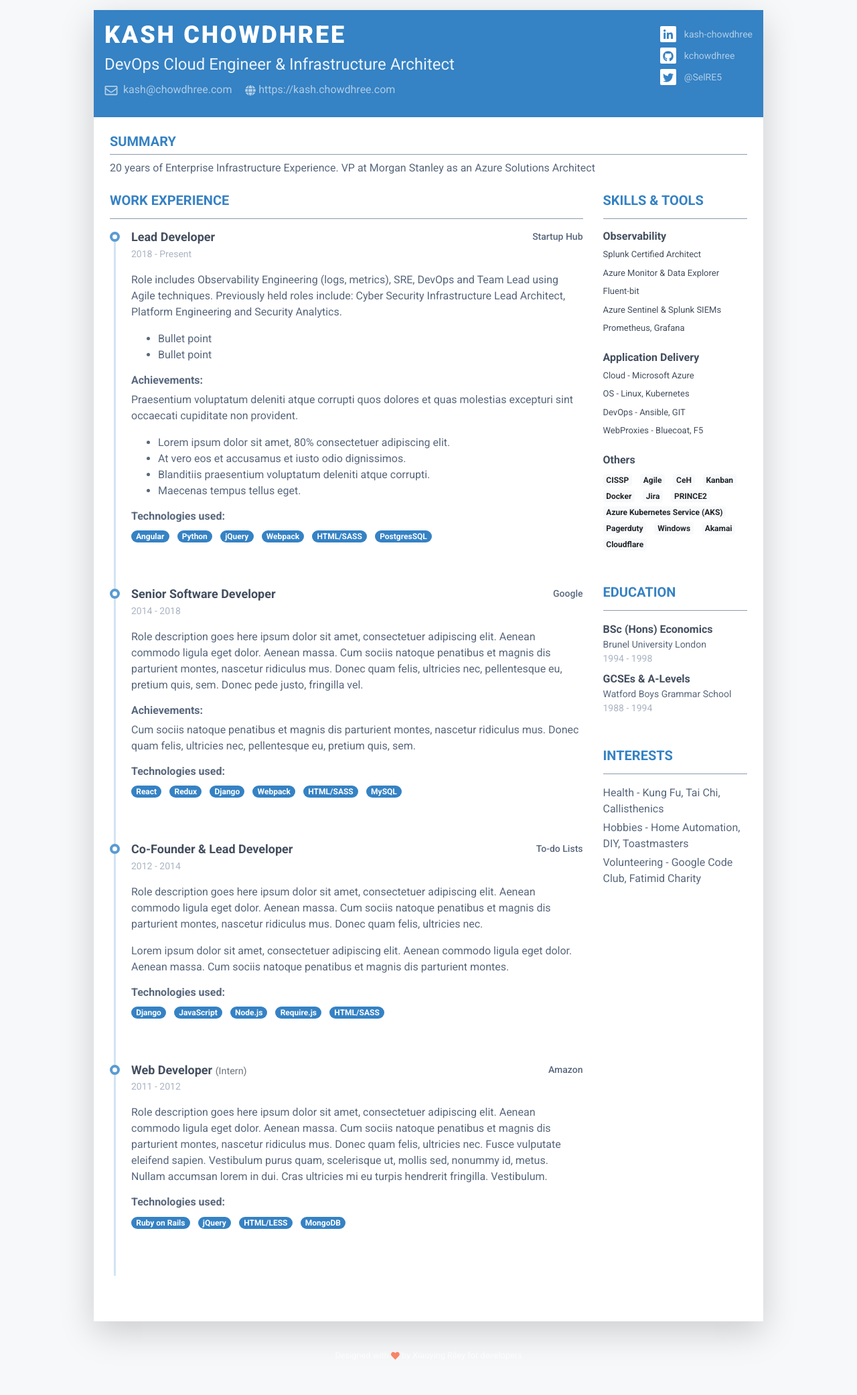
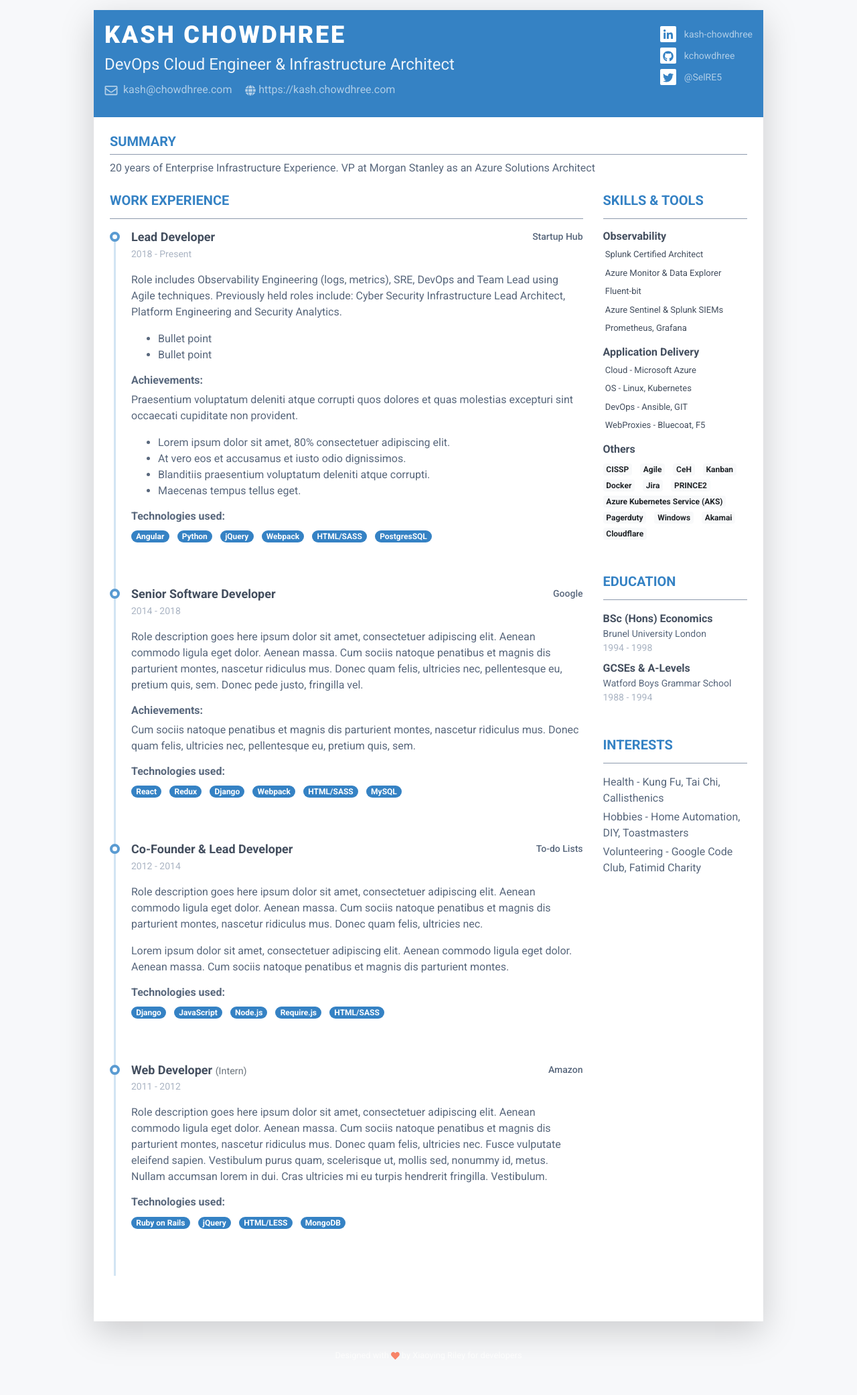
Before and after one commit to Hamy200/resume, a Jekyll site: the page built from index.markdown, in a window 1280 px wide. Shown: the whole page at 67% size. Built offline with Jekyll 4.4.1, drawn with Linux system fonts in a browser that asks for light colours; nearby versions of some CDN libraries.

Commit message:
Update skills.html

```diff
--- a/_includes/skills.html
+++ b/_includes/skills.html
@@ -7,10 +7,10 @@
         {% if skill.category != "others" %}
         <div class="resume-skill-item">
             <h4 class="resume-skills-cat font-weight-bold">{{ skill.category }}</h4>
-            <ul class="list-inline mb-4">
+            <ul class="list-unstyled mb-3">
                 {% for tool in skill.tools %}
                 <li class="mb-2">
-                    <div class="resume-skill-name">{{ tool.name }}</div>
+                    <div class="resume-skill-name">&nbsp;{{ tool.name }}</div>
                 </li>
                 {% endfor %}
             </ul>
```
